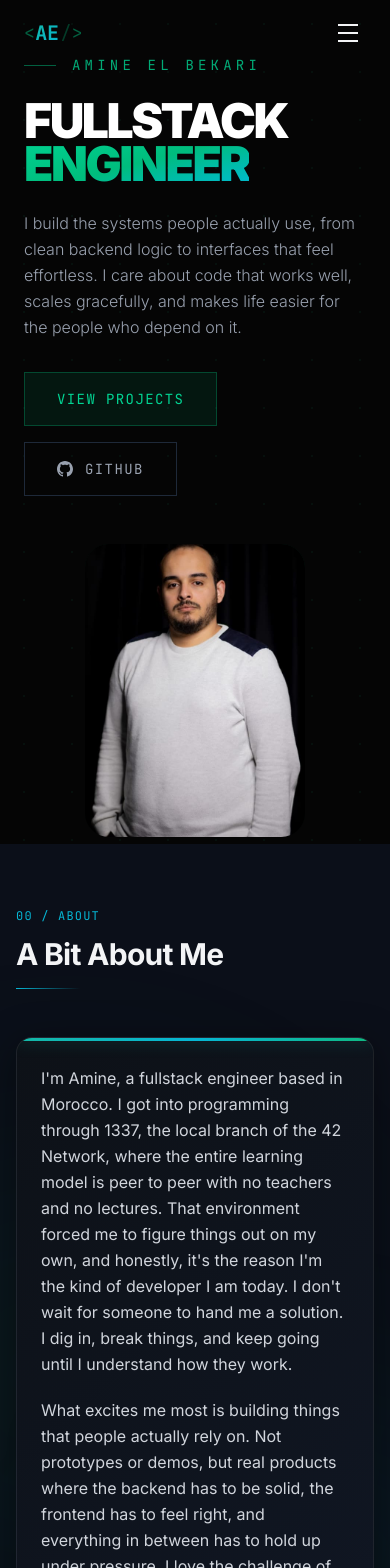
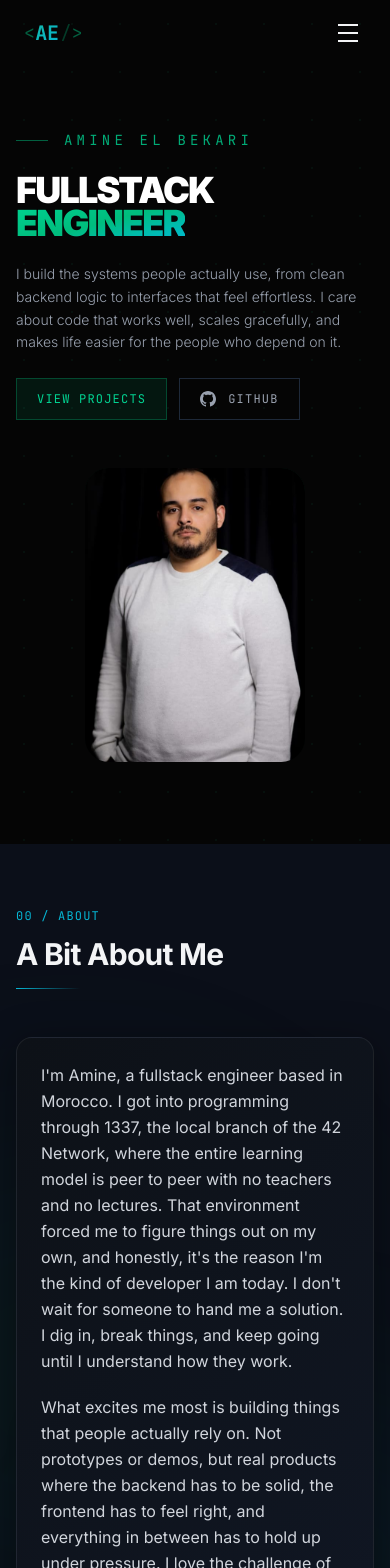
Before and after one commit to Amine-Elbekari/Myportfolio, a Next.js app in the folder portfolio/: page /Myportfolio/ in a window 390 px wide. Shown: the top 1568 px of the page. Built offline with nearby package versions, Linux system fonts and the light colour scheme.

Commit message:
last update

```diff
--- a/portfolio/src/components/AboutMe.tsx
+++ b/portfolio/src/components/AboutMe.tsx
@@ -25,15 +25,6 @@ export default function AboutMe() {
             boxShadow: "0 8px 40px rgba(0,0,0,0.4)",
           }}
         >
-          {/* Accent top bar */}
-          <div
-            className="w-full h-[3px]"
-            style={{
-              background: "linear-gradient(90deg, #14b8a6, #06b6d4, #10b981)",
-              boxShadow: "0 0 16px rgba(20,184,166,0.4)",
-            }}
-          />
-
           <div className="p-6 md:p-10 flex flex-col gap-5">
             <motion.p
               initial={{ opacity: 0 }}
--- a/portfolio/src/components/Experience.tsx
+++ b/portfolio/src/components/Experience.tsx
@@ -71,14 +71,7 @@ export default function Experience() {
                   boxShadow: "0 8px 40px rgba(0,0,0,0.4)",
                 }}
               >
-                {/* Neon-teal left border accent */}
-                <div
-                  className="absolute left-0 top-0 bottom-0 w-[3px] rounded-l-2xl"
-                  style={{
-                    background: "linear-gradient(180deg, #14b8a6 0%, #06b6d4 50%, #10b981 100%)",
-                    boxShadow: "0 0 16px rgba(20,184,166,0.6), 0 0 32px rgba(20,184,166,0.3)",
-                  }}
-                />
+
 
                 {/* Hover glow overlay */}
                 <div
@@ -253,7 +246,6 @@ export default function Experience() {
         onClose={() => setLightboxOpen(false)}
         onPrev={() => setLightboxIdx((p) => (p - 1 + activeMockups.length) % activeMockups.length)}
         onNext={() => setLightboxIdx((p) => (p + 1) % activeMockups.length)}
-        disclaimer="UI designed by UM6P design team · Frontend implementation by Amine El Bekari"
       />
     </section>
   );
--- a/portfolio/src/components/Hero.tsx
+++ b/portfolio/src/components/Hero.tsx
@@ -25,7 +25,7 @@ export default function Hero() {
   }, [mouseX, mouseY]);
 
   return (
-    <section id="hero" className="relative min-h-screen flex flex-col justify-center px-6 md:px-12 overflow-hidden bg-[#050505]">
+    <section id="hero" className="relative min-h-screen flex flex-col justify-center px-4 sm:px-6 md:px-12 overflow-hidden bg-[#050505]">
       {/* Interactive Background Gradient */}
       <motion.div
         className="pointer-events-none absolute inset-0 z-0 opacity-50 transition-opacity duration-300"
@@ -66,7 +66,7 @@ export default function Hero() {
                 initial={{ opacity: 0, scale: 0.95 }}
                 animate={{ opacity: 1, scale: 1 }}
                 transition={{ delay: 0.3, duration: 0.8, ease: "easeOut" }}
-                className="text-5xl sm:text-[5.5rem] md:text-[6.5rem] lg:text-[7.5rem] font-black leading-[0.9] tracking-tighter text-white uppercase"
+                className="text-4xl sm:text-[5.5rem] md:text-[6.5rem] lg:text-[7.5rem] font-black leading-[0.9] tracking-tighter text-white uppercase"
               >
                 Fullstack <br />
                 <span className="text-transparent bg-clip-text bg-gradient-to-br from-emerald-400 via-emerald-500 to-cyan-500">
@@ -81,15 +81,15 @@ export default function Hero() {
                 transition={{ delay: 0.5, duration: 0.8 }}
                 className="mt-6 md:mt-8 max-w-2xl"
               >
-                <p className="text-gray-400 text-base md:text-xl lg:text-2xl font-light leading-relaxed">
+                <p className="text-gray-400 text-sm sm:text-base md:text-xl lg:text-2xl font-light leading-relaxed">
                   I build the systems people actually use, from clean backend logic to interfaces that feel effortless. I care about code that works well, scales gracefully, and makes life easier for the people who depend on it.
                 </p>
 
-                <div className="flex flex-wrap gap-4 mt-8">
-                  <a href="#projects" className="relative group px-8 py-4 bg-emerald-500/10 border border-emerald-500/30 hover:border-emerald-400 hover:bg-emerald-500/20 rounded-none text-emerald-400 font-mono text-sm uppercase tracking-widest transition-all">
+                <div className="flex flex-wrap gap-3 sm:gap-4 mt-6 sm:mt-8">
+                  <a href="#projects" className="relative group px-5 sm:px-8 py-3 sm:py-4 bg-emerald-500/10 border border-emerald-500/30 hover:border-emerald-400 hover:bg-emerald-500/20 rounded-none text-emerald-400 font-mono text-xs sm:text-sm uppercase tracking-widest transition-all">
                     <span className="relative z-10">View Projects</span>
                   </a>
-                  <a href="https://github.com/Amine-Elbekari" target="_blank" rel="noopener noreferrer" className="px-8 py-4 border border-gray-800 hover:border-gray-600 rounded-none text-gray-400 hover:text-white font-mono text-sm uppercase tracking-widest transition-colors flex items-center gap-3">
+                  <a href="https://github.com/Amine-Elbekari" target="_blank" rel="noopener noreferrer" className="px-5 sm:px-8 py-3 sm:py-4 border border-gray-800 hover:border-gray-600 rounded-none text-gray-400 hover:text-white font-mono text-xs sm:text-sm uppercase tracking-widest transition-colors flex items-center gap-3">
                     <svg className="w-4 h-4" fill="currentColor" viewBox="0 0 24 24">
                       <path d="M12 0c-6.626 0-12 5.373-12 12 0 5.302 3.438 9.8 8.207 11.387.599.111.793-.261.793-.577v-2.234c-3.338.726-4.033-1.416-4.033-1.416-.546-1.387-1.333-1.756-1.333-1.756-1.089-.745.083-.729.083-.729 1.205.084 1.839 1.237 1.839 1.237 1.07 1.834 2.807 1.304 3.492.997.107-.775.418-1.305.762-1.604-2.665-.305-5.467-1.334-5.467-5.931 0-1.311.469-2.381 1.236-3.221-.124-.303-.535-1.524.117-3.176 0 0 1.008-.322 3.301 1.23.957-.266 1.983-.399 3.003-.404 1.02.005 2.047.138 3.006.404 2.291-1.552 3.297-1.23 3.297-1.23.653 1.653.242 2.874.118 3.176.77.84 1.235 1.911 1.235 3.221 0 4.609-2.807 5.624-5.479 5.921.43.372.823 1.102.823 2.222v3.293c0 .319.192.694.801.576 4.765-1.589 8.199-6.086 8.199-11.386 0-6.627-5.373-12-12-12z" />
                     </svg>
--- a/portfolio/src/components/ProjectCard.tsx
+++ b/portfolio/src/components/ProjectCard.tsx
@@ -78,7 +78,7 @@ function CodeVisual({
       </div>
 
       {/* Code body */}
-      <div className="p-4 overflow-hidden max-h-[80px] sm:max-h-[160px]">
+      <div className="p-4 overflow-hidden h-[80px] sm:h-[160px]">
         <pre className="whitespace-pre-wrap break-all">
           {tokens.map((tok, i) => (
             <motion.span
@@ -161,7 +161,7 @@ export default function ProjectCard({
       {/* Card wrapper — visible immediately, no whileInView opacity trap */}
       <motion.div
         initial={{ opacity: 1, y: 0, scale: 1 }}
-        className="w-full sm:w-[420px] shrink-0"
+        className="w-full sm:w-[420px] shrink-0 self-stretch"
         style={{ perspective: "1200px" }}
       >
         <motion.div
@@ -176,16 +176,8 @@ export default function ProjectCard({
             border: "1px solid rgba(255,255,255,0.06)",
             boxShadow: "0 20px 60px rgba(0,0,0,0.5), 0 0 0 1px rgba(255,255,255,0.04)",
           }}
-          className="relative w-full rounded-2xl overflow-hidden cursor-pointer group flex flex-col"
+          className="relative w-full h-full rounded-2xl overflow-hidden cursor-pointer group flex flex-col"
         >
-          {/* ── Colored top accent bar ── */}
-          <div
-            className="w-full h-[3px] shrink-0"
-            style={{
-              background: `linear-gradient(90deg, ${accent.from}, ${accent.to})`,
-              boxShadow: `0 0 20px ${accent.glow}`,
-            }}
-          />
 
           {/* ── Background glow blob ── */}
           <div
@@ -223,7 +215,7 @@ export default function ProjectCard({
 
             {/* ── Description ── */}
             <p
-              className="text-gray-400 text-sm leading-relaxed"
+              className="text-gray-400 text-sm leading-relaxed line-clamp-3"
               style={{ transform: "translateZ(20px)" }}
             >
               {description}
@@ -232,7 +224,7 @@ export default function ProjectCard({
 
           {/* ── Tech pills (bottom) ── */}
           <div
-            className="px-5 sm:px-7 pb-5 sm:pb-6 flex flex-wrap gap-2"
+            className="mt-auto mb-6 px-5 sm:px-7 pt-4 flex flex-wrap gap-2"
             style={{
               transform: "translateZ(25px)",
               borderTop: "1px solid rgba(255,255,255,0.05)",
--- a/portfolio/src/components/Projects.tsx
+++ b/portfolio/src/components/Projects.tsx
@@ -121,10 +121,10 @@ export default function Projects() {
         </div>
       </div>
 
-      {/* ── Desktop horizontal scroll ── */}
+      {/* Desktop horizontal scroll (lg and up only) */}
       <div
         ref={containerRef}
-        className="relative hidden md:block"
+        className="relative hidden lg:block"
         style={{ height: sectionHeight }}
       >
         <div className="sticky top-0 h-screen flex items-center overflow-hidden">
@@ -176,8 +176,8 @@ export default function Projects() {
         </div>
       </div>
 
-      {/* ── Mobile fallback ── */}
-      <div className="md:hidden flex flex-col gap-8 px-4 md:px-6 pb-16 md:pb-24 items-center overflow-hidden w-full">
+      {/* Mobile + Tablet fallback (below lg) */}
+      <div className="lg:hidden px-4 sm:px-6 pb-16 w-full">
         <AnimatePresence mode="popLayout">
           {filtered.length === 0 ? (
             <motion.p
@@ -191,13 +191,15 @@ export default function Projects() {
               No projects in this category yet. Check back soon.
             </motion.p>
           ) : (
-            filtered.map((project, i) => (
+            <div className="grid grid-cols-1 md:grid-cols-2 gap-6 sm:gap-8 items-stretch">
+              {filtered.map((project, i) => (
                 <motion.div
                   key={project.id}
-                initial={{ opacity: 0, scale: 0.95 }}
-                animate={{ opacity: 1, scale: 1 }}
-                exit={{ opacity: 0, scale: 0.9 }}
-                transition={{ duration: 0.35 }}
+                  initial={{ opacity: 0, y: 20 }}
+                  animate={{ opacity: 1, y: 0 }}
+                  exit={{ opacity: 0, y: -10 }}
+                  transition={{ duration: 0.35, delay: i * 0.05 }}
+                  className="w-full h-full"
                 >
                   <ProjectCard
                     id={project.id}
@@ -211,7 +213,8 @@ export default function Projects() {
                     mockupImages={project.mockupImages}
                   />
                 </motion.div>
-            ))
+              ))}
+            </div>
           )}
         </AnimatePresence>
       </div>
```
Lines whose indentation alone changed are shown as unchanged.
